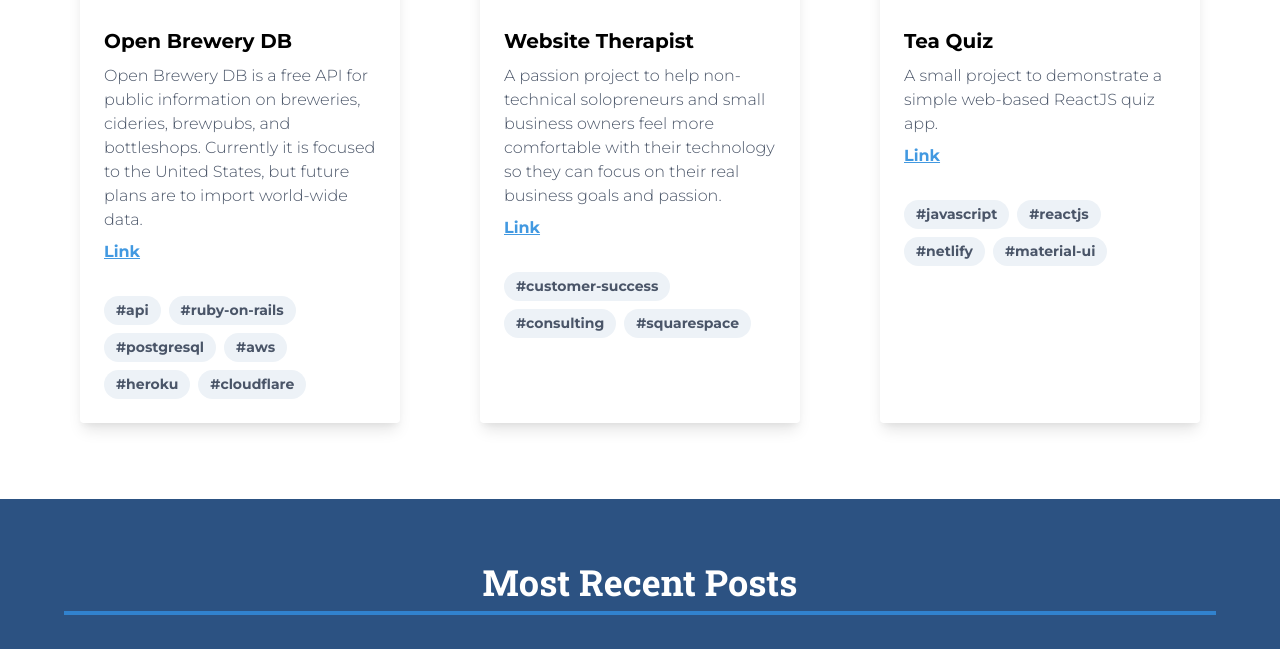
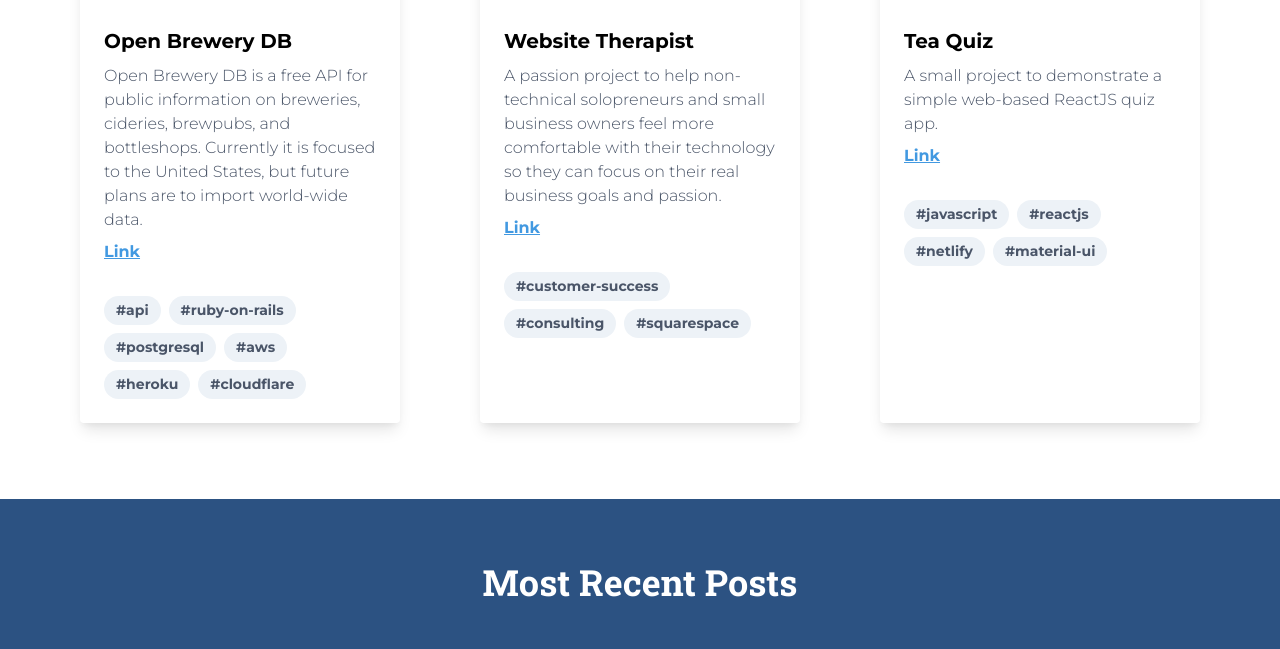
Before and after one commit to chrisjm/chrisjmears-gatsby, a Gatsby site: page / in a window 1280 px wide. Shown: the part 890-1539 px from the top of the page. Built offline with nearby package versions, Linux system fonts and the light colour scheme; Gatsby itself is replaced by a stand-in of ours; some packages are replaced by stand-ins of ours; grey boxes are pictures that could not be loaded.

Commit message:
fix: Darken Heading2 `hr` to match bg

```diff
--- a/src/components/heading2.js
+++ b/src/components/heading2.js
@@ -4,7 +4,7 @@
   return (
     <div className="mb-10 text-center">
       <h2 className="text-4xl font-bold mb-2">{title}</h2>
-      <hr className="h-1 bg-blue-600" />
+      <hr className="h-1 bg-blue-800" />
     </div>
   );
 }
```
